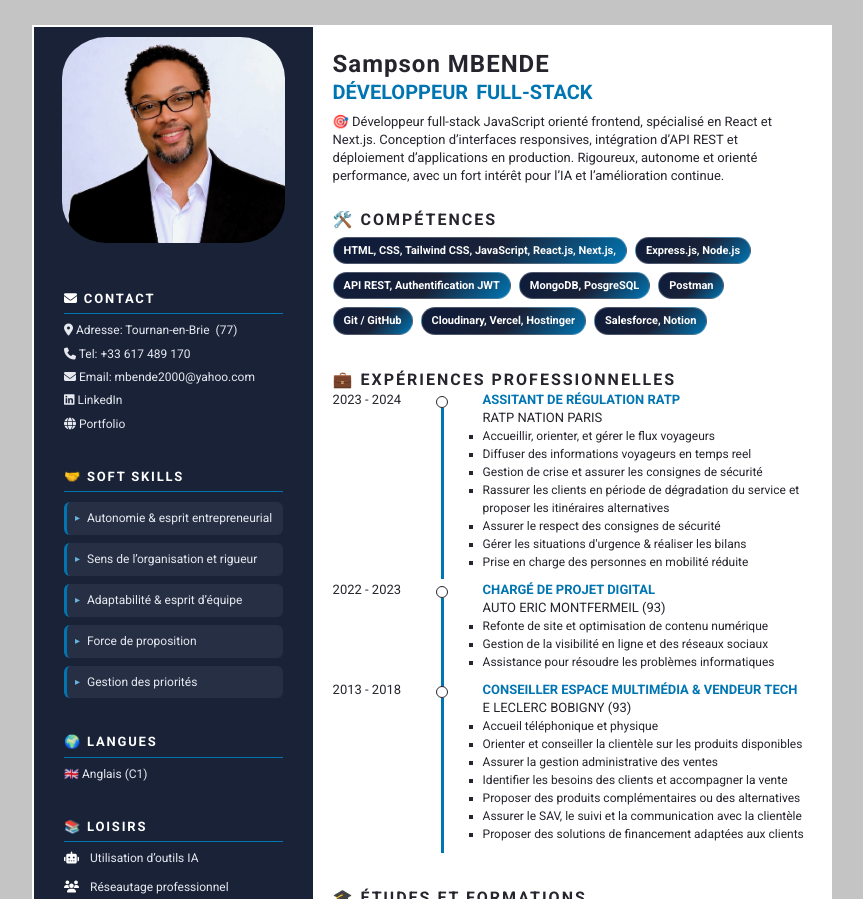
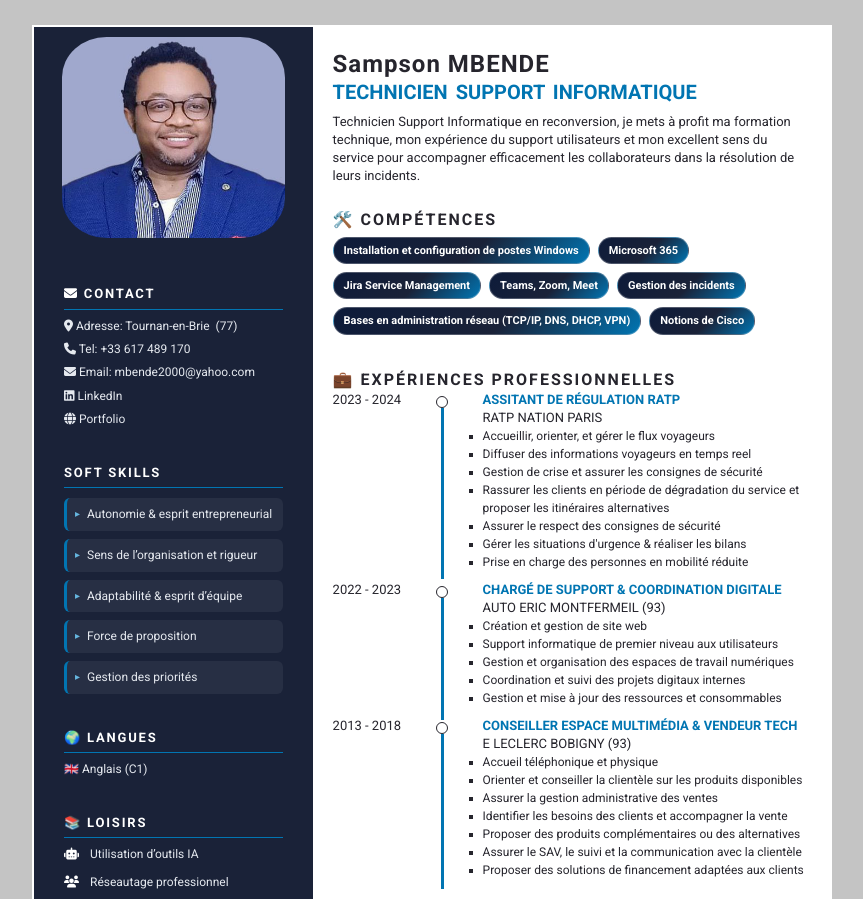
Before and after one commit to SBMBENDE/Dev_fullstack, a website: page index.html in a window 1280 px wide. Shown: the top 899 px of the page, without its empty margins (208-1071 px from the left). Drawn offline with Linux system fonts and the light colour scheme.

Commit message:
it support version

```diff
--- a/index.html
+++ b/index.html
@@ -15,7 +15,7 @@
     <div class="resume_wrapper">
       <div class="resume_left">
         <div class="resume_image">
-          <img src="images/sam-portfolio.jpeg" alt="Resume_image" />
+          <img src="images/cv2b pic.jpeg" alt="Resume_image" />
         </div>
         <div class="resume_bottom">
           <div class="resume_item resume_contact">
@@ -55,7 +55,7 @@
             <div class="role">DÉVELOPPEUR FULL-STACK</div>
           </div>
           <div class="resume_item resume_skills">
-            <div class="resume_titlecomp">🤝 SOFT SKILLS</div>
+            <div class="resume_titlecomp">SOFT SKILLS</div>
             <div class="resume_info">
               <div class="skills_list">
                 <div class="skills_left">
@@ -73,27 +73,30 @@
 
           <!-- <div class="resume_item resume_informatique">
             <div class="resume_titlecomp">
-              <i class="fa-solid fa-laptop-code"></i> INFORMATIQUE
+              <div>ENVIRONNEMENT TECH</div>
             </div>
+
             <div class="resume_info">
               <div class="tech_row">
-                <span class="tech_label">Bureautique:</span>
-                Word, Excel, PowerPoint
+                Windows 10/11 &nbsp; &nbsp; & &nbsp; &nbsp; macOS
+
+                <div class="tech_row">
+                  Office 365
+                </div>
               </div>
               <div class="tech_row">
-                <span class="tech_label">Langages:</span>
-                JavaScript, React, Node.js,
+                 Active Directory
               </div>
               <div class="tech_row">
-                <span class="tech_label">DB:</span>
-                MongoDB, PosgreSQL
+
+                Installation et configuration de postes
               </div>
               <div class="tech_row">
-                <span class="tech_label">Outils:</span>
-                Postman, Git/GitHub
+
+                Outlook,Teams, Zoom, Slack, Trello
               </div>
               <div class="tech_row">
-                <span class="tech_label">CRM:</span>
+
                 Salesforce, Notion
               </div>
             </div>
@@ -150,14 +153,18 @@
       <div class="resume_right">
         <div class="resume_item resume_namerole">
           <div class="name">Sampson MBENDE</div>
-          <div class="role">DÉVELOPPEUR FULL-STACK</div>
+          <div class="role">Technicien Support Informatique</div>
           <div class="soft-skills">
             <p>
-              🎯 Développeur full-stack JavaScript orienté frontend, spécialisé
+              Technicien Support Informatique en reconversion, je mets à profit ma formation technique,
+              mon expérience du support utilisateurs et mon excellent sens du service pour
+              accompagner efficacement les collaborateurs dans la résolution de leurs incidents.
+
+              <!-- 🎯 Développeur full-stack JavaScript orienté frontend, spécialisé
               en React et Next.js. Conception d’interfaces responsives,
               intégration d’API REST et déploiement d’applications en production.
               Rigoureux, autonome et orienté performance, avec un fort intérêt
-              pour l’IA et l’amélioration continue.
+              pour l’IA et l’amélioration continue. -->
             </p>
             <!-- <span class="skill-badge">Relation et conseil client</span>
             <span class="skill-badge"
@@ -178,29 +185,31 @@
         <div class="resume_item resume_competences_right">
           <div class="resume_title">🛠️ COMPÉTENCES </div>
           <div class="resume_info">
-            <span class="competence-chip">HTML, CSS, Tailwind CSS, JavaScript, React.js, Next.js, </span>
+            <span class="competence-chip">Installation et configuration de postes Windows </span>
             <span class="competence-chip"
-              >Express.js, Node.js</span
+              >Microsoft 365 </span
             >
             <span class="competence-chip"
-              >API REST, Authentification JWT</span
+              >Jira Service Management</span
             >
             <span class="competence-chip"
-              >MongoDB, PosgreSQL </span
+              >Teams, Zoom, Meet</span
             >
             <span class="competence-chip"
-              >Postman</span
-            >
-
-            <span class="competence-chip"
-              >Git / GitHub</span
+              >Gestion des incidents</span
             >
             <span class="competence-chip"
-              >Cloudinary, Vercel, Hostinger</span
+              >Bases en administration réseau (TCP/IP, DNS, DHCP, VPN)</span
             >
             <span class="competence-chip"
+              >Notions de Cisco</span
+            >
+            <!-- <span class="competence-chip"
+              >Cloudinary, Vercel, Hostinger</span
+            > -->
+            <!-- <span class="competence-chip"
               >Salesforce, Notion</span
-            >
+            > -->
           </div>
         </div>
 
@@ -233,16 +242,20 @@
               <div class="year">2022 - 2023</div>
               <div class="content">
                 <p class="blue">
-                  <b>CHARGÉ DE PROJET DIGITAL</b>
+                  <b>CHARGÉ DE SUPPORT & COORDINATION DIGITALE</b>
                 </p>
                 <p>AUTO ERIC MONTFERMEIL (93)</p>
 
                 <ul class="details">
-                  <li>Refonte de site et optimisation de contenu numérique</li>
+                  <li>Création et gestion de site web</li>
+                  <li>Support informatique de premier niveau aux utilisateurs</li>
                   <li>
-                    Gestion de la visibilité en ligne et des réseaux sociaux
+                    Gestion et organisation des espaces de travail numériques
                   </li>
-                  <li>Assistance pour résoudre les problèmes informatiques</li>
+                  <li>
+                    Coordination et suivi des projets digitaux internes
+                  </li>
+                  <li>Gestion et mise à jour des ressources et consommables</li>
                 </ul>
               </div>
             </div>
@@ -384,7 +397,7 @@
               </div>
             </div> -->
 
-            <div class="resume_data">
+            <!-- <div class="resume_data">
               <div class="year">1996 - 1999</div>
               <div class="content">
                 <p class="blue">
@@ -398,7 +411,7 @@
                   <li>Trois années des études de droit "anglo-saxon"</li>
                 </ul>
               </div>
-            </div>
+            </div> -->
           </div>
         </div>
       </div>
```
